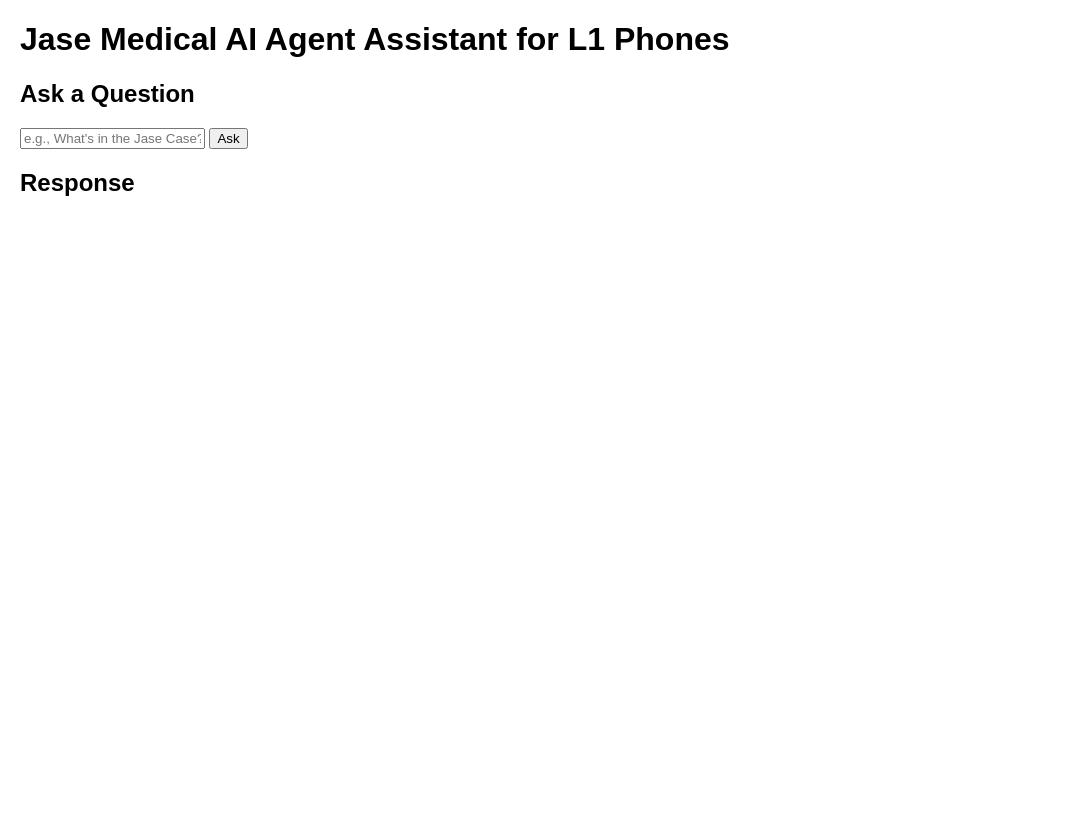
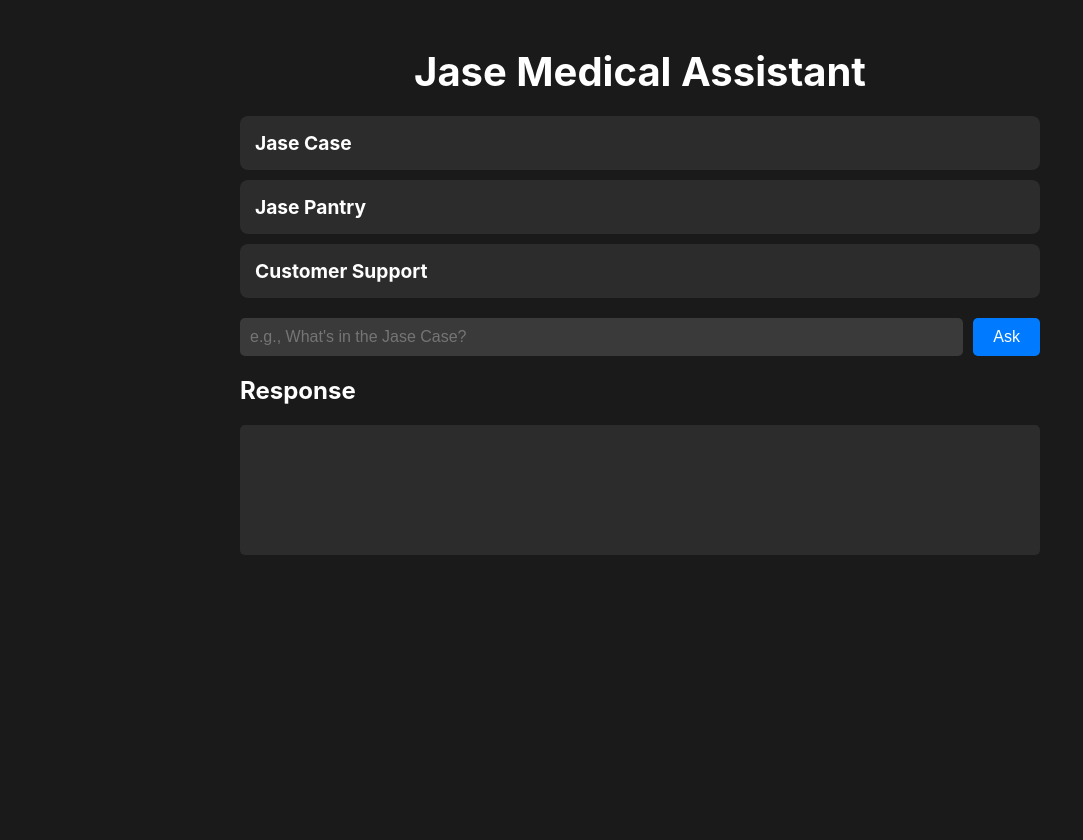
Before and after one commit to rylayton1-netizen/L1-Jarvis, a Flask app: page / in a window 1280 px wide. Shown: the whole page, without its empty margins (0-1083 px from the left). Before the commit the page ends 196 px from the top, so only its background shows below. Run offline with Flask 3, Linux system fonts and the light colour scheme.

Commit message:
Edits
Edits

```diff
--- a/app.py
+++ b/app.py
@@ -16,6 +16,22 @@
 cursor.execute('''CREATE TABLE IF NOT EXISTS knowledge
                   (id INTEGER PRIMARY KEY, content TEXT)''')
 conn.commit()
+
+# Initialize database with Jase Medical data
+cursor.execute("SELECT COUNT(*) FROM knowledge")
+if cursor.fetchone()[0] == 0:
+    initial_data = [
+        "The Jase Case costs $289.95 and includes 10 medications: 5 life-saving antibiotics and 5 symptom relief meds, treating over 50 infections. It offers 28 add-on medication options and a KidCase for ages 2-11.",
+        "Jase Daily provides an extended supply of prescription medications for conditions like diabetes, heart health, cholesterol, blood pressure, mental health, and family planning.",
+        "Jase Go is a $129.95 travel-sized emergency med kit covering over 30 common travel conditions like traveler’s diarrhea, STIs, motion sickness, UTIs, and pneumonia.",
+        "UseCase UTI costs $99.95 and is used to relieve urinary pain, treat lower urinary tract infections, vaginal candidiasis, and jock itch. It includes UTI test strips.",
+        "UseCase Parasites starts at $199.95, with compounded Ivermectin and Mebendazole to treat parasitic infections inside and outside the body.",
+        "Orders are reviewed by expert physicians, and medications are shipped directly from a licensed pharmacy. Contact support at answers@jase.com or (888) 522-6912.",
+        "Jase Medical does not accept insurance but accepts HSA cards in some cases. Medications should be used within expiration dates and only when medical help is unavailable."
+    ]
+    for content in initial_data:
+        cursor.execute("INSERT INTO knowledge (content) VALUES (?)", (content,))
+    conn.commit()
 
 def search_db(query):
     cursor.execute("SELECT content FROM knowledge WHERE content LIKE ?", ('%' + query + '%',))
@@ -39,5 +55,10 @@
     answer = response.choices[0].message.content
     return jsonify({'answer': answer})
 
+@app.after_request
+def add_headers(response):
+    response.headers['X-Frame-Options'] = 'ALLOWALL'
+    return response
+
 if __name__ == '__main__':
     app.run(host='0.0.0.0', port=int(os.environ.get('PORT', 5000)))
--- a/templates/index.html
+++ b/templates/index.html
@@ -2,31 +2,176 @@
 <html lang="en">
 <head>
     <meta charset="UTF-8">
-    <title>Jase Medical AI Agent Assistant</title>
+    <title>Jase Medical Assistant</title>
     <style>
-        body { font-family: Arial, sans-serif; margin: 20px; }
-        form { margin-bottom: 20px; }
-        #response { white-space: pre-wrap; }
+        body {
+            font-family: -apple-system, BlinkMacSystemFont, 'Segoe UI', Roboto, sans-serif;
+            background-color: #1a1a1a;
+            color: #ffffff;
+            margin: 0;
+            padding: 20px;
+            display: flex;
+            flex-direction: column;
+            align-items: center;
+            min-height: 100vh;
+        }
+        h1 {
+            font-size: 2.5em;
+            margin-bottom: 20px;
+            text-align: center;
+        }
+        .container {
+            max-width: 800px;
+            width: 100%;
+        }
+        .category {
+            background-color: #2c2c2c;
+            border-radius: 8px;
+            margin-bottom: 10px;
+            padding: 15px;
+            cursor: pointer;
+        }
+        .category-header {
+            font-size: 1.2em;
+            font-weight: bold;
+        }
+        .subcategories {
+            display: none;
+            margin-top: 10px;
+        }
+        .subcategories.active {
+            display: block;
+        }
+        .subcategory {
+            background-color: #3a3a3a;
+            border-radius: 5px;
+            padding: 10px;
+            margin: 5px 0;
+            cursor: pointer;
+            transition: background-color 0.2s;
+        }
+        .subcategory:hover {
+            background-color: #4a4a4a;
+        }
+        .query-form {
+            margin: 20px 0;
+            display: flex;
+            gap: 10px;
+        }
+        input[type="text"] {
+            flex: 1;
+            padding: 10px;
+            border: none;
+            border-radius: 5px;
+            background-color: #3a3a3a;
+            color: #ffffff;
+            font-size: 1em;
+        }
+        button {
+            padding: 10px 20px;
+            border: none;
+            border-radius: 5px;
+            background-color: #007bff;
+            color: #ffffff;
+            font-size: 1em;
+            cursor: pointer;
+            transition: background-color 0.2s;
+        }
+        button:hover {
+            background-color: #0056b3;
+        }
+        #response {
+            white-space: pre-wrap;
+            background-color: #2c2c2c;
+            border-radius: 5px;
+            padding: 15px;
+            min-height: 100px;
+        }
+        .loader {
+            display: none;
+            border: 4px solid #f3f3f3;
+            border-top: 4px solid #007bff;
+            border-radius: 50%;
+            width: 30px;
+            height: 30px;
+            animation: spin 1s linear infinite;
+            margin: 10px auto;
+        }
+        .loader.active {
+            display: block;
+        }
+        @keyframes spin {
+            0% { transform: rotate(0deg); }
+            100% { transform: rotate(360deg); }
+        }
     </style>
     <script>
-        function askQuery() {
-            let formData = new FormData(document.getElementById('queryForm'));
+        function toggleCategory(id) {
+            const subcategories = document.getElementById(id);
+            subcategories.classList.toggle('active');
+        }
+
+        function askQuery(query) {
+            const input = document.getElementById('queryInput');
+            input.value = query;
+            submitQuery();
+        }
+
+        function submitQuery() {
+            const formData = new FormData(document.getElementById('queryForm'));
+            const responseDiv = document.getElementById('response');
+            const loader = document.getElementById('loader');
+            responseDiv.innerText = '';
+            loader.classList.add('active');
+
             fetch('/query', { method: 'POST', body: formData })
                 .then(res => res.json())
-                .then(data => document.getElementById('response').innerText = data.answer);
+                .then(data => {
+                    responseDiv.innerText = data.answer;
+                    loader.classList.remove('active');
+                })
+                .catch(err => {
+                    responseDiv.innerText = 'Error: ' + err.message;
+                    loader.classList.remove('active');
+                });
         }
     </script>
 </head>
 <body>
-    <h1>Jase Medical AI Agent Assistant for L1 Phones</h1>
-
-    <h2>Ask a Question</h2>
-    <form id="queryForm">
-        <input type="text" name="query" placeholder="e.g., What's in the Jase Case?">
-        <button type="button" onclick="askQuery()">Ask</button>
-    </form>
-
-    <h2>Response</h2>
-    <div id="response"></div>
+    <h1>Jase Medical Assistant</h1>
+    <div class="container">
+        <div class="category" onclick="toggleCategory('jase-case')">
+            <div class="category-header">Jase Case</div>
+            <div class="subcategories" id="jase-case">
+                <div class="subcategory" onclick="askQuery('What is included in the Jase Case?')">What is included in the Jase Case?</div>
+                <div class="subcategory" onclick="askQuery('How much does the Jase Case cost?')">How much does the Jase Case cost?</div>
+                <div class="subcategory" onclick="askQuery('Is there a Jase Case for children?')">Is there a Jase Case for children?</div>
+            </div>
+        </div>
+        <div class="category" onclick="toggleCategory('jase-pantry')">
+            <div class="category-header">Jase Pantry</div>
+            <div class="subcategories" id="jase-pantry">
+                <div class="subcategory" onclick="askQuery('What is Jase Daily?')">What is Jase Daily?</div>
+                <div class="subcategory" onclick="askQuery('What conditions does Jase Daily cover?')">What conditions does Jase Daily cover?</div>
+                <div class="subcategory" onclick="askQuery('What is UseCase UTI?')">What is UseCase UTI?</div>
+                <div class="subcategory" onclick="askQuery('What is UseCase Parasites?')">What is UseCase Parasites?</div>
+            </div>
+        </div>
+        <div class="category" onclick="toggleCategory('customer-support')">
+            <div class="category-header">Customer Support</div>
+            <div class="subcategories" id="customer-support">
+                <div class="subcategory" onclick="askQuery('How can I contact Jase Medical support?')">How can I contact Jase Medical support?</div>
+                <div class="subcategory" onclick="askQuery('Does Jase Medical accept insurance?')">Does Jase Medical accept insurance?</div>
+                <div class="subcategory" onclick="askQuery('How are Jase Medical orders processed?')">How are Jase Medical orders processed?</div>
+            </div>
+        </div>
+        <form id="queryForm" class="query-form">
+            <input type="text" id="queryInput" name="query" placeholder="e.g., What's in the Jase Case?">
+            <button type="button" onclick="submitQuery()">Ask</button>
+        </form>
+        <div id="loader" class="loader"></div>
+        <h2>Response</h2>
+        <div id="response"></div>
+    </div>
 </body>
 </html>
```
